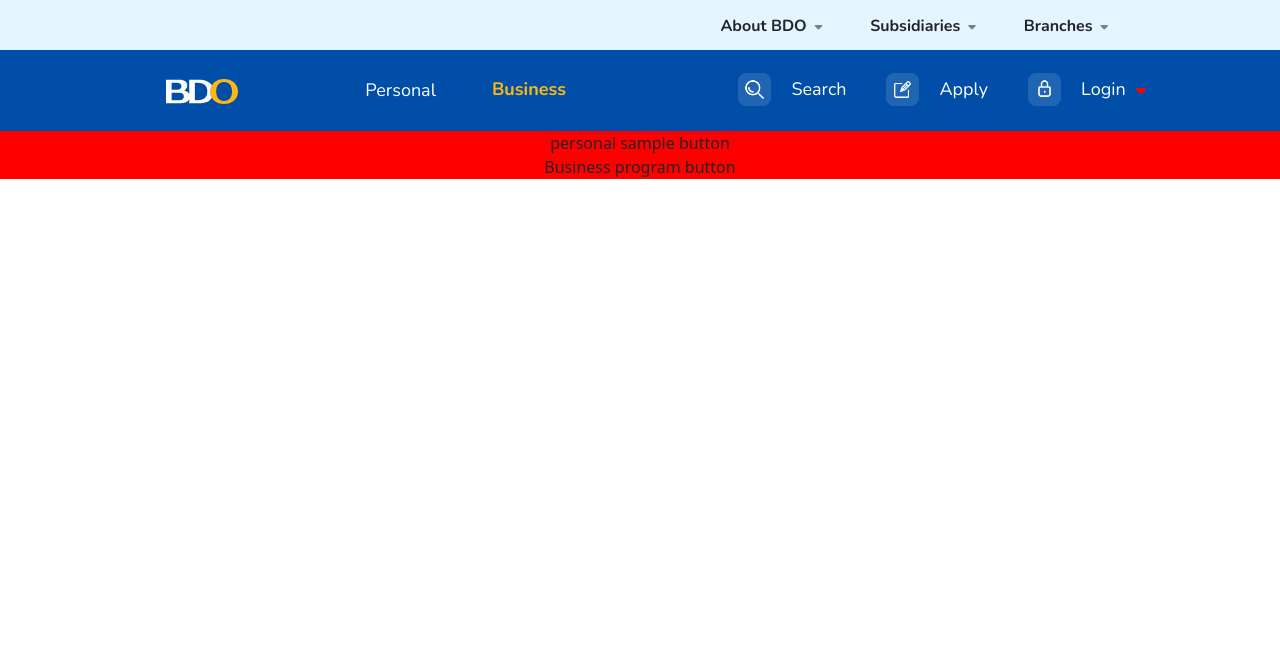
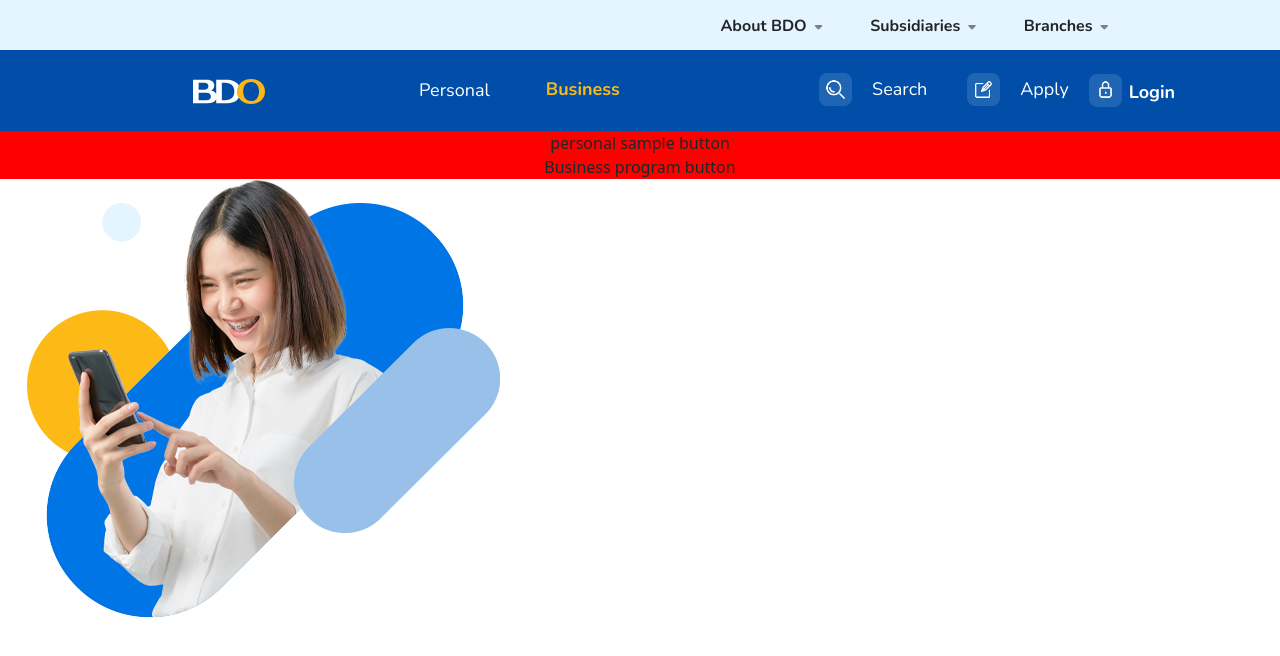
Before and after one commit to joeyyvel/LargeBankFileBDOsample2024, a React (Vite) app in the folder vite-project/: page / in a window 1280 px wide. Shown: the top 656 px of the page. Built offline with nearby package versions, Linux system fonts and the light colour scheme.

Commit message:
June 30 2024 4:53pm

```diff
--- a/vite-project/src/App.jsx
+++ b/vite-project/src/App.jsx
@@ -2,6 +2,7 @@ import "./App.css";
 import NavbarOne from "./components/NavbarOne";
 import NavbarThreePerBus from "./components/NavbarThreePerBus";
 import NavbarTwo from "./components/NavbarTwo";
+import PersonalPage from "./components/personalRow/PersonalPage";
 
 function App() {
   return (
@@ -9,6 +10,7 @@ function App() {
       <NavbarOne />
       <NavbarTwo />
       <NavbarThreePerBus />
+      <PersonalPage />
     </>
   );
 }
--- a/vite-project/src/components/NavbarTwo.jsx
+++ b/vite-project/src/components/NavbarTwo.jsx
@@ -4,6 +4,7 @@ import SearchIcon from "../components/images/search-icon.png";
 import ApplyIcon from "../components/images/apply-icon.png";
 import loginIcon from "../components/images/loginicon.png";
 import { Link } from "react-router-dom";
+import "../components/mainRowTwo/loginChildContent/Login.css";
 const NavbarTwo = () => {
   return (
     <>
@@ -101,32 +102,70 @@ const NavbarTwo = () => {
               </Link>
             </p>
           </div>
-          <div className="logIn" style={{ display: "flex" }}>
+
+          {/* ------------------------Login with own div area------------------------ */}
+          <div
+            className="logIn"
+            style={{
+              display: "flex",
+            }}
+          >
             <img
               src={loginIcon}
               width={33}
               height={33}
               alt="loginIcon"
-              style={{ position: "relative", top: "4px" }}
+              style={{
+                position: "absolute",
+                zIndex: "2",
+                left: "0",
+                marginTop: "-17px",
+              }}
             />
-            <p>
-              <Link
+
+            <div className="dropdown" style={{ fontWeight: "bolder" }}>
+              <button
+                className="btn mt-2 fw-bold border-0"
+                type="button"
+                data-bs-toggle="dropdown"
+                aria-expanded="false"
                 style={{
-                  textDecoration: "none",
                   color: "white",
+                  fontFamily: "Nunito",
                   fontSize: "18px",
-                  fontWeight: "400",
-                  fontFamily: "Nunito",
-                  paddingLeft: "20px",
-                  position: "relative",
-                  top: "7px",
+                  position: "absolute",
+                  top: "-47px",
+                  marginLeft: "-40px",
+                  padding: "27px 60px",
+                  zIndex: "1",
                 }}
               >
                 Login
-              </Link>
-              <i className="fa-solid fa-caret-down one"></i>
-            </p>
+              </button>
+              <ul className="dropdown-menu rounded-0 p-0 border-0 mt-1">
+                <li>
+                  <Link className="dropdown-item py-3 " to="/bookAVisit">
+                    Book a Visit
+                  </Link>
+                </li>
+                <li>
+                  <Link
+                    className="dropdown-item py-3"
+                    to="/branchAndAtmLocator"
+                  >
+                    Branch and ATM Locator
+                  </Link>
+                </li>
+                <li>
+                  <Link className="dropdown-item py-3" to="/branchUpdates">
+                    Branch Updates
+                  </Link>
+                </li>
+              </ul>
+            </div>
           </div>
+
+          {/*------------------inserted login components-------------- */}
         </div>
       </div>
     </>
--- a/vite-project/src/components/businessRow/BusinessMainPageStyle.css
+++ b/vite-project/src/components/businessRow/BusinessMainPageStyle.css
@@ -1,7 +1,6 @@
 .busMenu {
   margin: auto;
-  height: 5rem;
-  background-color: aqua;
+  background-color: white;
 }
 
 .businessMenu {
--- a/vite-project/src/components/businessRow/BusinessPage.jsx
+++ b/vite-project/src/components/businessRow/BusinessPage.jsx
@@ -2,7 +2,6 @@ import welcomeToBDOBusiness from "../images/welcomeToBDOBusiness.png";
 const BusinessPage = () => {
   return (
     <>
-      <div>BusinessPage button</div>
       <img src={welcomeToBDOBusiness} alt="" />
     </>
   );
--- /dev/null
+++ b/vite-project/src/components/mainRowTwo/loginChildContent/Login.jsx
@@ -0,0 +1,45 @@
+import { Link } from "react-router-dom";
+import "./Login.css";
+const Login = () => {
+  return (
+    <div>
+      <div className="dropdown">
+        <button
+          className="btn mt-2 fw-bold border-0 btn-login"
+          type="button"
+          data-bs-toggle="dropdown"
+          aria-expanded="false"
+        >
+          Login
+          <i
+            className="fa-solid fa-caret-down"
+            style={{
+              paddingLeft: "8px",
+              fontSize: "12px",
+              color: "gray",
+            }}
+          ></i>
+        </button>
+        <ul className="dropdown-menu rounded-0 p-0 border-0 mt-1">
+          <li>
+            <Link className="dropdown-item py-3 " to="/bookAVisit">
+              Book a Visit
+            </Link>
+          </li>
+          <li>
+            <Link className="dropdown-item py-3" to="/branchAndAtmLocator">
+              Branch and ATM Locator
+            </Link>
+          </li>
+          <li>
+            <Link className="dropdown-item py-3" to="/branchUpdates">
+              Branch Updates
+            </Link>
+          </li>
+        </ul>
+      </div>
+    </div>
+  );
+};
+
+export default Login;
--- a/vite-project/src/components/personalRow/PersonalMainPageStyle.css
+++ b/vite-project/src/components/personalRow/PersonalMainPageStyle.css
@@ -1,7 +1,7 @@
 .perMenu {
   margin: auto;
-  background-color: rgb(70, 214, 41);
-  height: 5rem;
+  background-color: white;
+
   width: 100%;
 }
 
--- a/vite-project/src/components/personalRow/PersonalPage.jsx
+++ b/vite-project/src/components/personalRow/PersonalPage.jsx
@@ -3,7 +3,6 @@ import welcomeToBDOpersonal from "../images/welcomeToBDOpersonal.png";
 const PersonalPage = () => {
   return (
     <>
-      <div>PersonalPage button</div>
       <img src={welcomeToBDOpersonal} alt="" />
     </>
   );
--- a/vite-project/src/router.jsx
+++ b/vite-project/src/router.jsx
@@ -49,6 +49,7 @@ import BranchAndAtmLocator from "./components/mainRowOne/branchesChildContent/Br
 import BranchUpdates from "./components/mainRowOne/branchesChildContent/BranchUpdates";
 import PersonalPage from "./components/personalRow/PersonalPage";
 import BusinessPage from "./components/businessRow/BusinessPage";
+import Login from "./components/mainRowTwo/loginChildContent/Login";
 
 export const router = createBrowserRouter([
   { path: "/", element: <App /> },
@@ -110,4 +111,5 @@ export const router = createBrowserRouter([
   { path: "/branchUpdates", element: <BranchUpdates /> },
   { path: "/personalPage", element: <PersonalPage /> },
   { path: "/businessPage", element: <BusinessPage /> },
+  { path: "/login", element: <Login /> },
 ]);
```
Also changed, not shown: vite-project/src/components/businessRow/BusinessMainPage.jsx (deleted, +0 -28 lines), vite-project/src/components/personalRow/PersonalMainPage.jsx (deleted, +0 -28 lines), vite-project/src/components/mainRowTwo/loginChildContent/Login.css (added).
